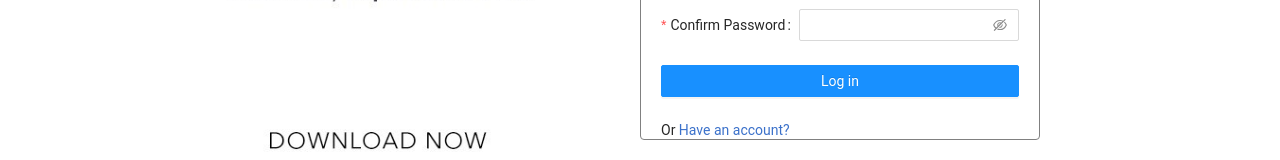
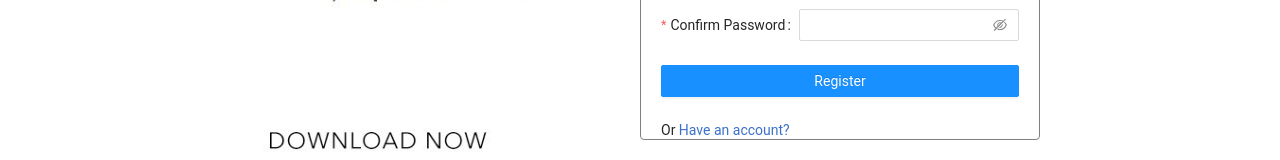
Before and after one commit to AsheshRanaGurung/MoruBlog, a React (Create React App) app: page /register in a window 1280 px wide. Shown: the part 394-554 px from the top of the page. Built offline with nearby package versions, Linux system fonts and the light colour scheme; data requests are answered from the project's data file.

Commit message:
register button spin

```diff
--- a/src/pages/Register.js
+++ b/src/pages/Register.js
@@ -1,16 +1,25 @@
-import React from "react";
+import React, { useState } from "react";
 import { Form, Input, Button, Row, Col } from "antd";
 import { Link, useNavigate } from "react-router-dom";
 import axios from "axios";
 import { toast } from "react-toastify";
 
+import { Spin } from "antd";
+import { LoadingOutlined } from "@ant-design/icons";
+
 const Login = () => {
+  const [loginLoading, setLoginLoading] = useState(false);
   const navigate = useNavigate();
+
+  const antIcon = <LoadingOutlined style={{ fontSize: 24 }} spin />;
+
   const onFinish = async (values) => {
     // console.log("Received values of form: ", values);
     console.log("name", values.username);
     console.log("name", values.email);
     console.log("name", values.password);
+
+    setLoginLoading(true);
 
     const response = await axios.post(
       "https://faker-rest.zeferinix.com/api/v1//auth/register",
@@ -25,6 +34,8 @@ const Login = () => {
 
     if (response?.status === 200) {
       toast.success("Registered Successfully");
+      setLoginLoading(false);
+
       navigate("/");
     }
   };
@@ -126,7 +137,7 @@ const Login = () => {
                     htmlType="submit"
                     className="login-form-button"
                   >
-                    Log in
+                    {loginLoading ? <Spin indicator={antIcon} /> : "Register"}
                   </Button>
                   <br />
                   <br />
```
